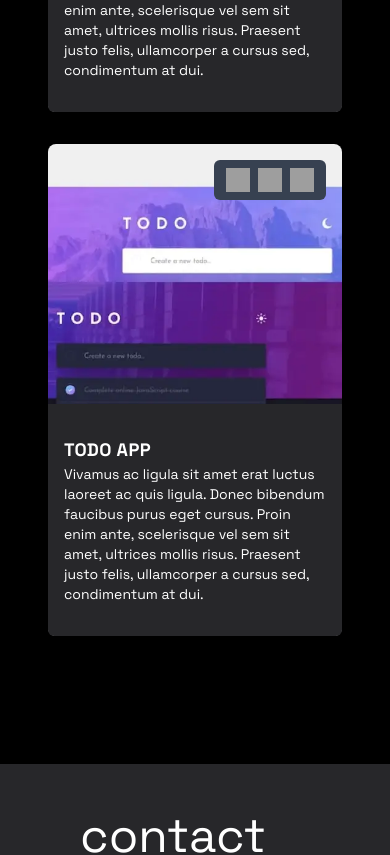
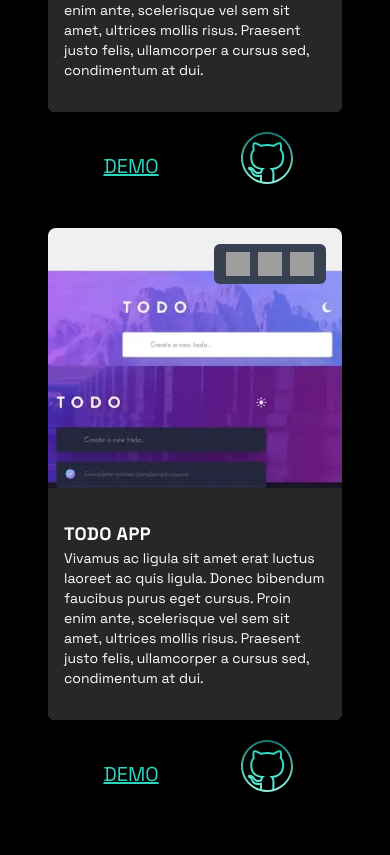
Before and after one commit to matt-o-west/portfolio-v1, a React (Vite) app: page / in a window 390 px wide. Shown: the part 2067-2922 px from the top of the page. Built offline with nearby package versions, Linux system fonts and the light colour scheme; grey boxes are pictures that could not be loaded.

Commit message:
tweak styling

```diff
--- a/src/Projects.jsx
+++ b/src/Projects.jsx
@@ -124,6 +124,15 @@ const Projects = ({ handleClick }) => {
             </div>
           </div>
         </div>
+        {/* Mobile buttons */}
+        <div className='grid grid-cols-2 lg:hidden md:hidden p-0 justify-self-center space-x-4'>
+          <button className='underline text-xl py-2 px-4 mt-6 my-2 w-1/8 decoration-teal-400 text-teal-400 decoration-2 hover:scale-110 hover:transition-all hover:ease-in-out hover:text-teal-400 hover:decoration-teal-400 hover:bg-blend-darken hover:bg-zinc-800 rounded-md'>
+            DEMO
+          </button>
+          <button className='py-0 px-6 lg:mt-6 w-1/8 hover:scale-110 hover:transition-all hover:ease-in-out hover:bg-blend-lighten rounded-md'>
+            <img src='/images/github-mobile.svg' />
+          </button>
+        </div>
         {/* Card 3 */}
         <div className='mt-6 transition-all '>
           <div className='shadow-lg group container rounded-lg bg-zinc-900  max-w-sm flex justify-center items-center mx-auto content-div project-three  ease-in duration-75'>
@@ -173,6 +182,15 @@ const Projects = ({ handleClick }) => {
             </div>
           </div>
         </div>
+        {/* Mobile buttons */}
+        <div className='grid grid-cols-2 lg:hidden md:hidden p-0 justify-self-center space-x-4'>
+          <button className='underline text-xl py-2 px-4 mt-6 my-2 w-1/8 decoration-teal-400 text-teal-400 decoration-2 hover:scale-110 hover:transition-all hover:ease-in-out hover:text-teal-400 hover:decoration-teal-400 hover:bg-blend-darken hover:bg-zinc-800 rounded-md'>
+            DEMO
+          </button>
+          <button className='py-0 px-6 lg:mt-6 w-1/8 hover:scale-110 hover:transition-all hover:ease-in-out hover:bg-blend-lighten rounded-md'>
+            <img src='/images/github-mobile.svg' />
+          </button>
+        </div>
       </div>
     </div>
   )
```
